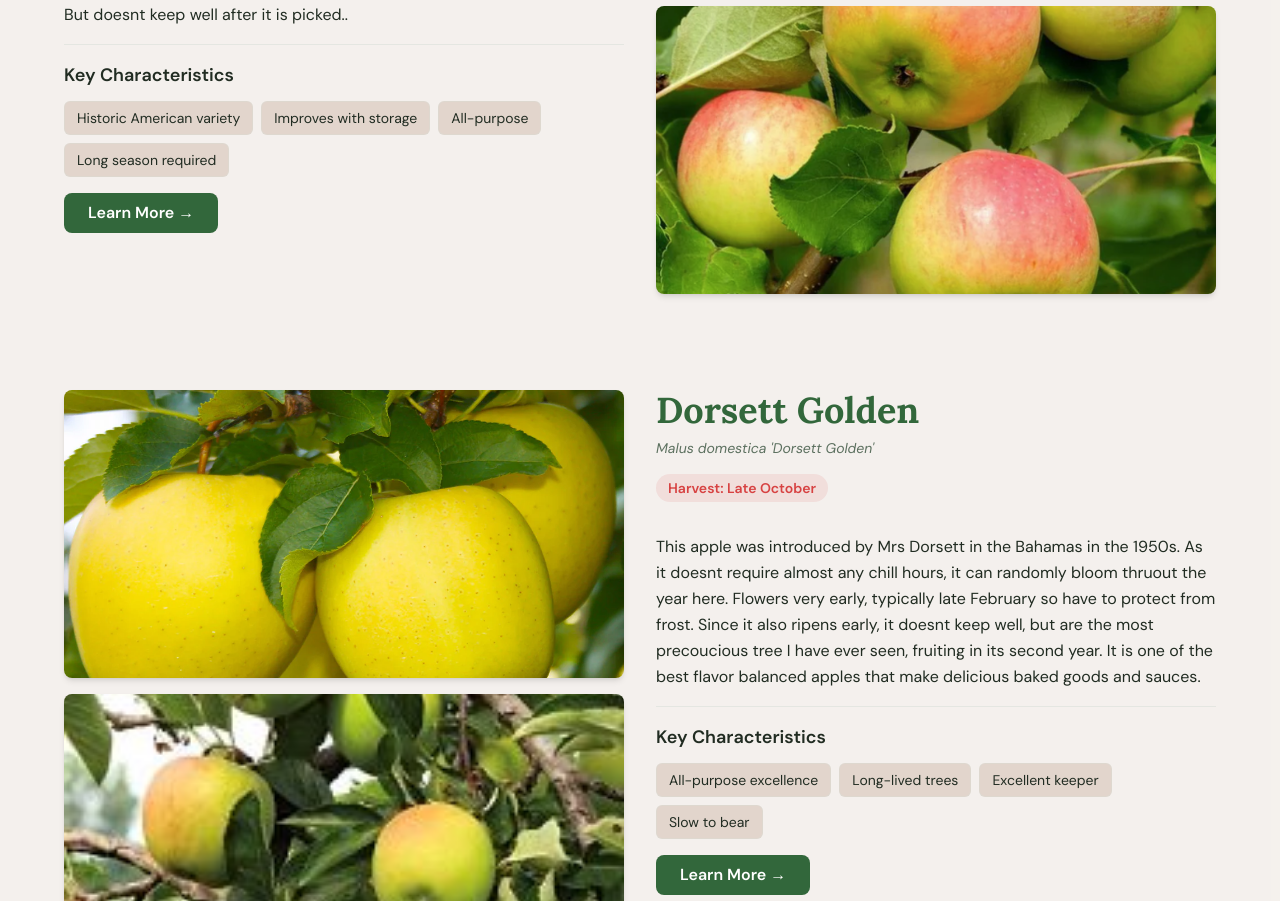
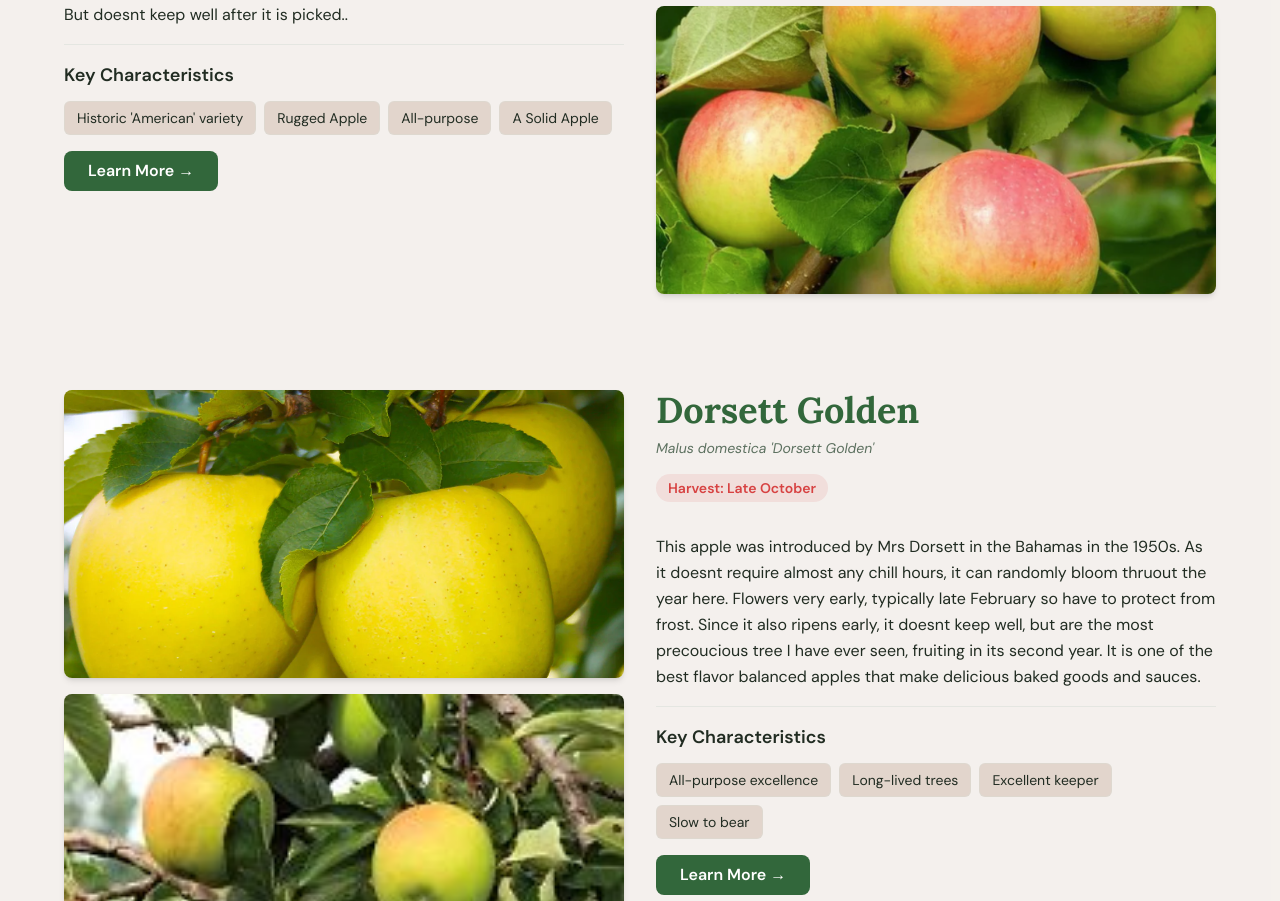
Before and after one commit to photog1500/website13jan, a React (Vite) app: page /varieties/apples in a window 1280 px wide. Shown: the part 4548-5449 px from the top of the page. Built offline with nearby package versions, Linux system fonts and the light colour scheme.

Commit message:
Update AllApplesPage.tsx

```diff
--- a/src/pages/AllApplesPage.tsx
+++ b/src/pages/AllApplesPage.tsx
@@ -73,7 +73,7 @@ const appleVarieties: AppleVariety[] = [
     image1: "/EinShemer1.webp",
     image2: "/einshemer2.png",
     harvestTime: "Late October",
-    characteristics: ["Historic American variety", "Improves with storage", "All-purpose", "Long season required"]
+    characteristics: ["Historic 'American' variety", "Rugged Apple", "All-purpose", "A Solid Apple"]
   },
   {
     id: "Dorsett Golden",
```
